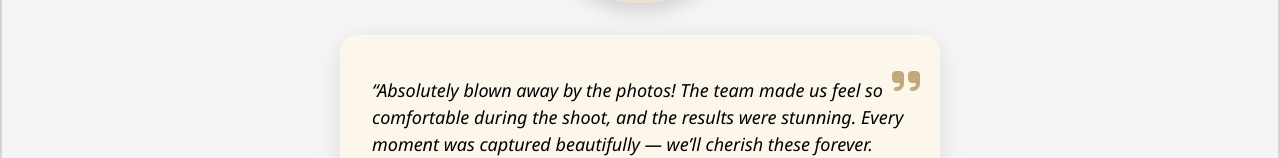
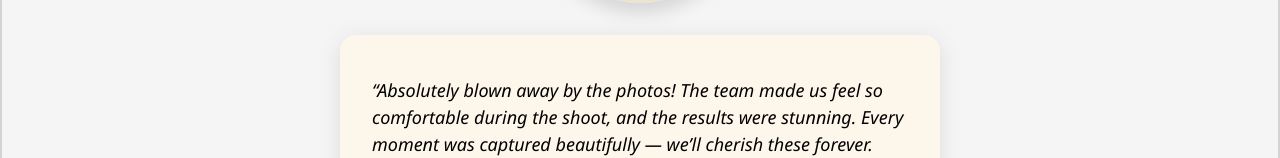
Before and after one commit to santiagoAlvRu/photographerswebpage, an Angular app: page /testimonials in a window 1280 px wide. Shown: the part 494-652 px from the top of the page. Built offline with nearby package versions, Linux system fonts and the light colour scheme.

Commit message:
p navbar adjusted

```diff
--- a/src/app/components/hero/hero.component.html
+++ b/src/app/components/hero/hero.component.html
@@ -3,7 +3,7 @@
   <div class="content px-3">
     <h1 class="display-4 fw-bold">Capture Strength & Grace</h1>
     <p>
-      Capturing moments where strength meets grace — through the lens of timeless photography.
+      Capturing moments through the lens of timeless photography
     </p>
   </div>
   </div>
--- a/src/app/components/testimonials/testimonials.component.html
+++ b/src/app/components/testimonials/testimonials.component.html
@@ -1,4 +1,4 @@
-<link rel="stylesheet" href="https://cdnjs.cloudflare.com/ajax/libs/font-awesome/6.5.0/css/all.min.css">
+<link rel="stylesheet" rel="preload" as="image" href="imgs/patrik1.jpg" href="https://cdnjs.cloudflare.com/ajax/libs/font-awesome/6.5.0/css/all.min.css">
 
 <h1 class="display-4 my-5 fw-bold text-center">Testimonials</h1>
 
@@ -15,7 +15,6 @@
           <p class="description">
             “Absolutely blown away by the photos! The team made us feel so comfortable during the shoot, and the results were stunning. Every moment was captured beautifully — we’ll cherish these forever. Highly recommend to anyone looking for timeless, professional photography.”
           </p>
-          <i class="fa-solid fa-quote-right quote-icon"></i>
           <section class="details">
             <p class="name">Mr. Lee Wang</p>
             <p class="job">CEO- Janxiang Co.</p>
@@ -32,7 +31,6 @@
           <p class="description">
             “From start to finish, the experience was incredible. The attention to detail, the creative direction, and the relaxed vibe made the entire session so enjoyable. The final photos? Pure magic. Can’t wait to book again!”
           </p>
-          <i class="fa-solid fa-quote-right quote-icon"></i>
           <section class="details">
             <p class="name">Mr.Alexendar Muller</p>
             <p class="job">CEO- Muller Co.</p>
@@ -49,7 +47,6 @@
           <p class="description">
             “I’ve worked with quite a few photographers — but this studio stands out. The lighting, direction, and vibe were all on point. They brought out the best in me and made the shoot feel effortless. The photos look like they belong in a magazine!”
           </p>
-          <i class="fa-solid fa-quote-right quote-icon"></i>
           <section class="details">
             <p class="name">Ms. Annatasya Korvachik</p>
             <p class="job">CEO- Girl Power GMBH</p>
```
